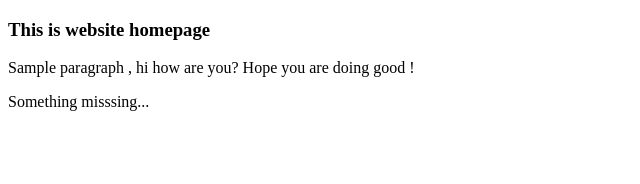
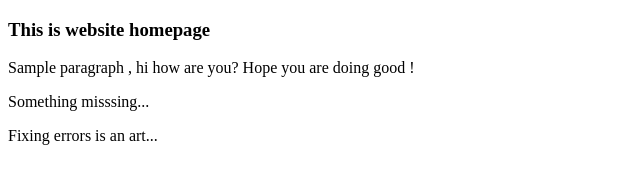
Before and after one commit to Bijo-17/git-practice, a plain HTML site: page home.html in a window 1280 px wide. Shown: the whole page, without its empty margins (0-640 px from the left). Drawn offline with Linux system fonts and the light colour scheme.

Commit message:
errors fixed

```diff
--- a/home.html
+++ b/home.html
@@ -9,5 +9,6 @@
     <h3> This is website homepage</h3>
     <p> Sample paragraph , hi how are you? Hope  you are doing good !</p>
     <p>Something misssing...</p>
+    <p>Fixing errors is an art...</p>
 </body>
 </html>
```
